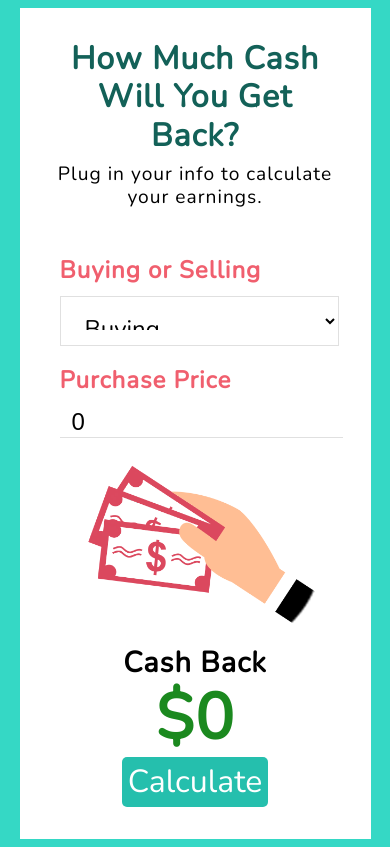
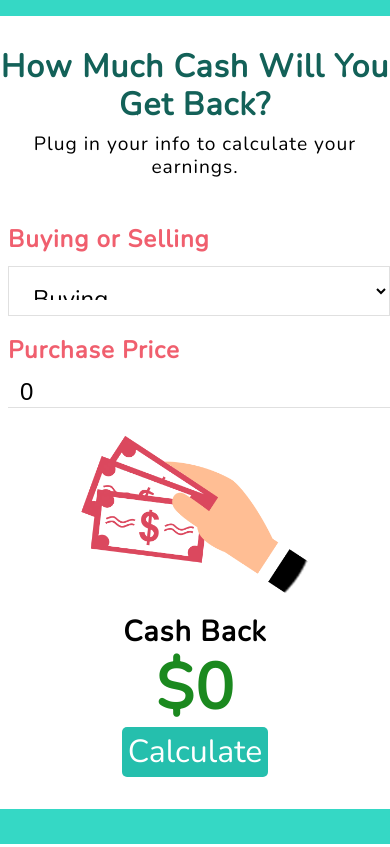
Before and after one commit to Ly900/cash-calculator, a PHP site: page / in a window 390 px wide. Run offline with PHP 8.4, Linux system fonts and the light colour scheme; some libraries are stand-ins or nearby versions.

Commit message:
Fix mobile styling

```diff
--- a/style.css
+++ b/style.css
@@ -23,16 +23,18 @@ body {
 /* Component Styles */
 .cash-calc {
   max-width: 960px;
-  padding: 1em 2em 2em;
+  padding: 1em 0 2em 0;
   background: #fff;
-  margin: .5em auto .5em auto;
-  width: 90%;
-  line-height: 1.2; }
+  margin: 1em auto 1em auto;
+  line-height: 1.2;
+  width: 100%; }
   @media screen and (min-width: 780px) {
     .cash-calc {
       margin: 2em auto;
       border-radius: 5px;
-      box-shadow: 0 14px 28px rgba(0, 0, 0, 0.25), 0 10px 10px rgba(0, 0, 0, 0.22); } }
+      box-shadow: 0 14px 28px rgba(0, 0, 0, 0.25), 0 10px 10px rgba(0, 0, 0, 0.22);
+      padding: 1em 2em 2em;
+      width: 90%; } }
   .cash-calc__header {
     text-align: center; }
   .cash-calc__heading {
--- a/style.scss
+++ b/style.scss
@@ -36,15 +36,17 @@ body {
 /* Component Styles */
 .cash-calc {
 	max-width: 960px;
-	padding: 1em 2em 2em;
+	padding: 1em 0 2em 0;
 	background: #fff;
-	margin: .5em auto .5em auto;
-	width: 90%;
+	margin: 1em auto 1em auto;
 	line-height: 1.2;
+	width: 100%;
 	@media screen and (min-width: 780px) {
 		margin: 2em auto;
 		border-radius: 5px;
 		box-shadow: 0 14px 28px rgba(0,0,0,0.25), 0 10px 10px rgba(0,0,0,0.22);
+		padding: 1em 2em 2em;
+		width: 90%;
 	}
 	&__header {
 		text-align: center;
```
